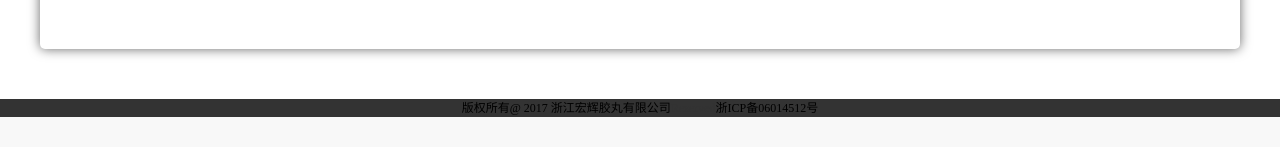
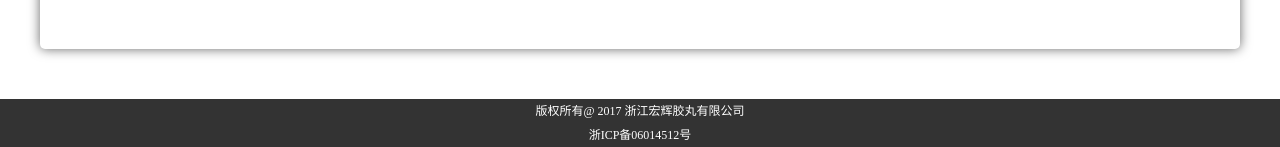
Before and after one commit to ziqiwang777/store, a Django app: page /quality in a window 1280 px wide. Shown: the part 2256-2403 px from the top of the page. Before the commit the page ends 2373 px from the top, so only its background shows below. Run offline with Django 3.2, Linux system fonts and the light colour scheme; some libraries are stand-ins or nearby versions.

Commit message:
修改部分safari适配问题 部分页脚不同问题

```diff
--- a/static/css/b_style.css
+++ b/static/css/b_style.css
@@ -1604,6 +1604,7 @@
 	}
 	.phone_img img{
 		width: 70%;
+		height: 50%;
 		margin-top: 5%;
 		margin-bottom: 5%
 	}
--- a/templates/quality.html
+++ b/templates/quality.html
@@ -139,8 +139,13 @@
 
 
 			<!--footer-->
-			<div class="footerWrap">
-				<p>版权所有@ 2017 浙江宏辉胶丸有限公司<a href="#" title="17sucai">Reserved</a>浙ICP备06014512号</p>
-			</div>
+			<footer class="footerWrap">
+				<div class="footer__copyright">
+					<span>版权所有@ 2017 浙江宏辉胶丸有限公司</span>
+				</div>
+				<div class="footer__copyright">
+					<span>浙ICP备06014512号</span>
+				</div>
+			</footer>
 	</body>
 </html>
```
Also changed, not shown: templates/production_process.html (+8 -3 lines).
